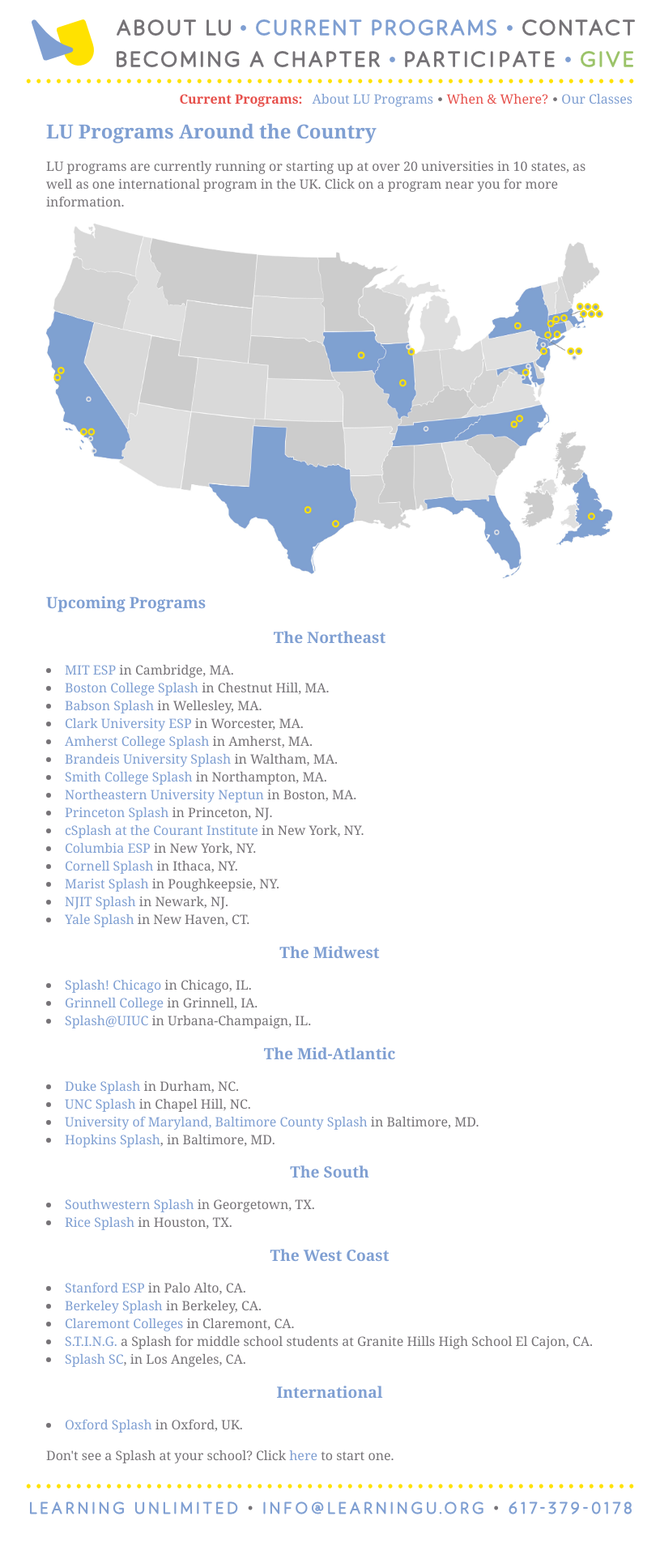
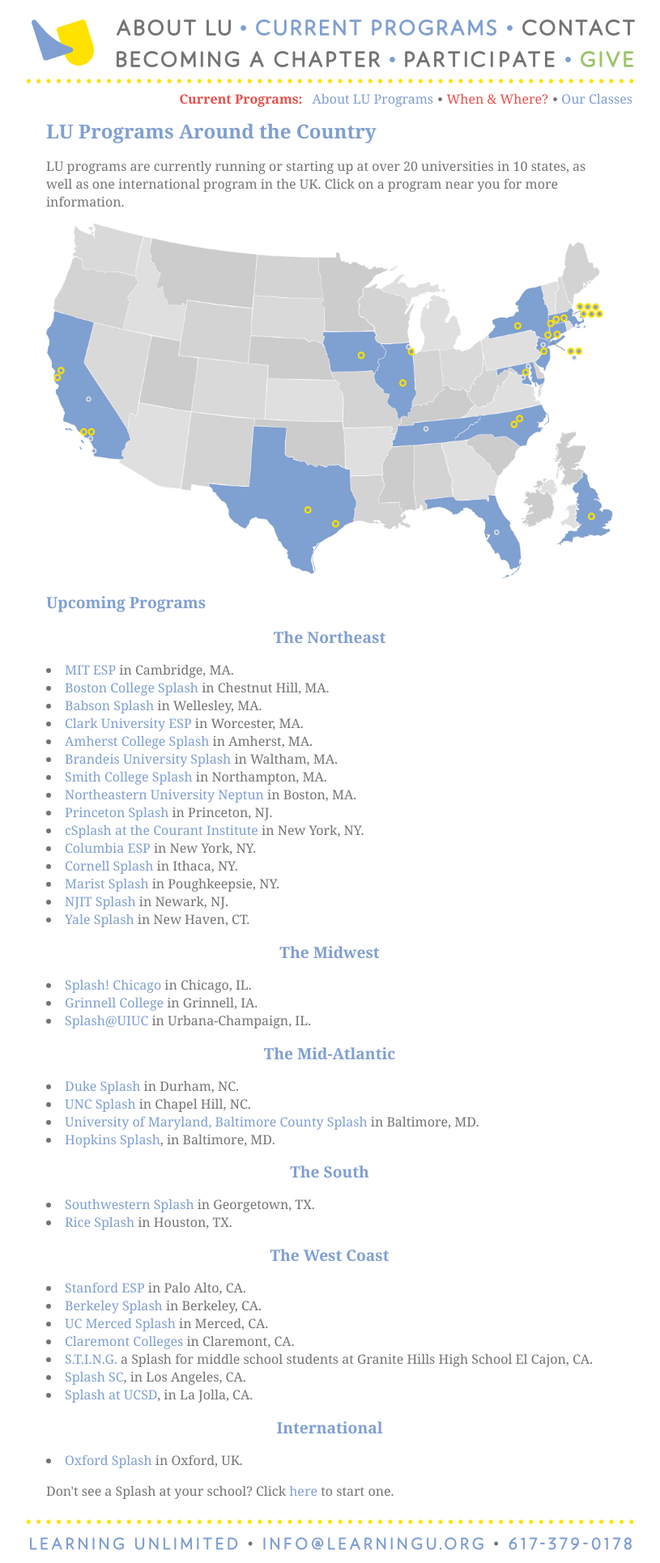
Before and after one commit to learning-unlimited/learning-unlimited.github.io, a Jekyll site: the page built from _current-programs/index.html, in a window 1280 px wide. Shown: the whole page at 81% size, without its empty margins (225-1040 px from the left). Built offline with Jekyll 4.4.1, drawn with Linux system fonts in a browser that asks for light colours; nearby versions of some CDN libraries; before the commit the page ends 1886 px from its top, so only the background shows below that.

Commit message:
Add UC Merced and UCSD to the current programs page
Looks like they were already added to the map, presumably by @bhorowitz, so I
added them to the text too.

```diff
--- a/_current-programs/index.html
+++ b/_current-programs/index.html
@@ -99,10 +99,12 @@
   <div id="west">
   <h2>The West Coast</h2>
   <li><a href="https://stanfordesp.org/">Stanford ESP</a> in Palo Alto, CA.</li>
-  <li><a href="https://berkeley.learningu.org/"> Berkeley Splash </a> in Berkeley, CA.</li>
+  <li><a href="https://berkeley.learningu.org/">Berkeley Splash</a> in Berkeley, CA.</li>
+  <li><a href="https://ucmsplash.learningu.org/">UC Merced Splash</a> in Merced, CA.</li>
   <li><a href="https://claremont.learningu.org/">Claremont Colleges</a> in Claremont, CA.</li>
   <li><a href="https://granite.learningu.org/">S.T.I.N.G.</a> a Splash for middle school students at Granite Hills High School El Cajon, CA.</li>
   <li><a href="https://www.splashsc.org/">Splash SC</a>, in Los Angeles, CA.</li>
+  <li><a href="https://ucsd.learningu.org/">Splash at UCSD</a>, in La Jolla, CA.</li>
   <!-- <li><a href="https://splashatucla.learningu.org/">Splash at UCLA</a>, in Los Angeles, CA.</li> -->
   </div>
 
```
